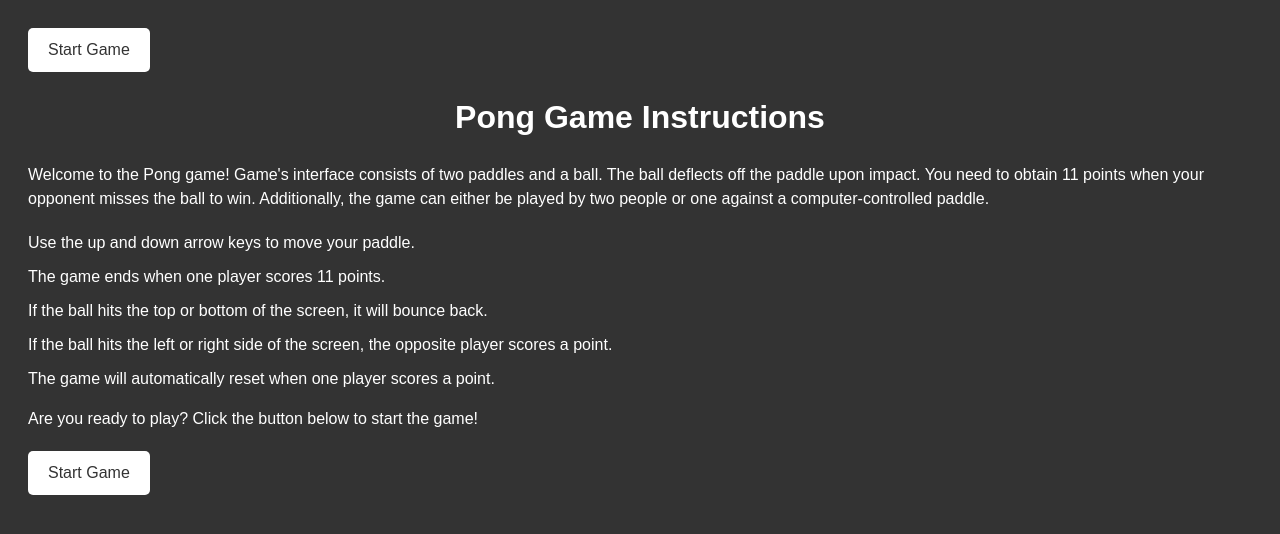
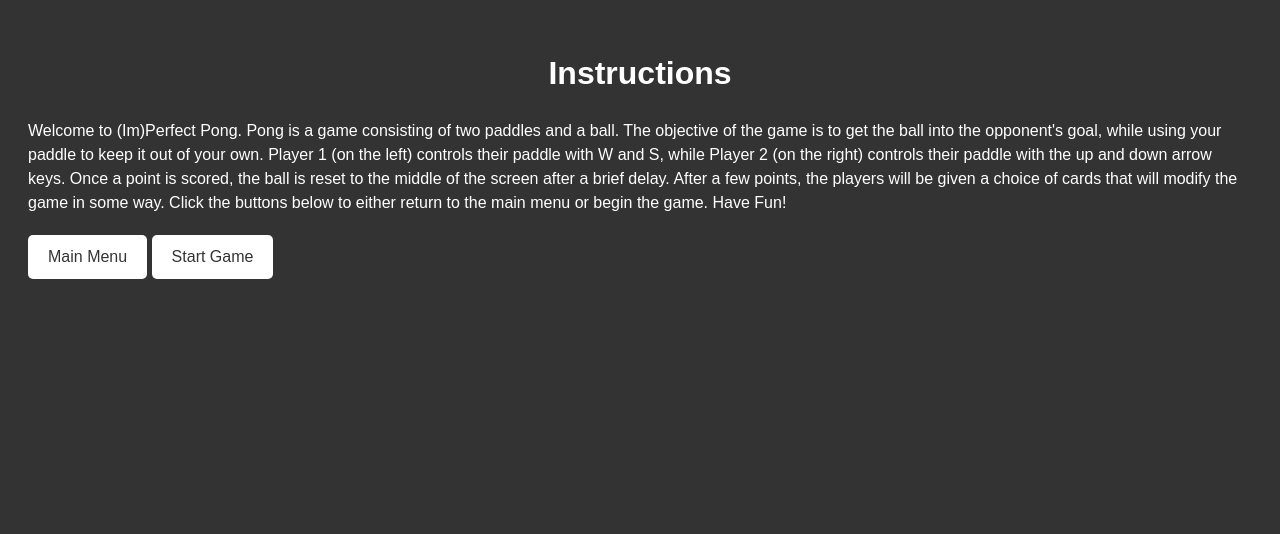
Before and after one commit to austinpundsack/ImperfectPong, a Django app: page / in a window 1280 px wide. Shown: the top 534 px of the page. Run offline with Django 4.2, Linux system fonts and the light colour scheme.

Commit message:
Fixed Instructions and Main Menu

```diff
--- a/ImperfectPongProject/pong/game/templates/Pong_menu.html
+++ b/ImperfectPongProject/pong/game/templates/Pong_menu.html
@@ -46,9 +46,9 @@
     </style>
   </head>
   <body>
-    <h1>(Im)perfect Pong</h1>
-    <button><a href={% url 'game' %} class="btn">Start Game</a></button>
-    <a href={% url 'instructions' %} class="btn">Instructions</button>
+    <h1>(Im)Perfect Pong</h1>
+    <button><a href={% url 'game' %} class="btn">Start Game</a></button><br>
+    <button><a href={% url 'instructions' %} class="btn">Instructions</button><br>
       <button><a href={% url 'menu' %} class="btn">Menu</a></button>
   </body>
 </html>
--- a/ImperfectPongProject/pong/game/templates/instructions.html
+++ b/ImperfectPongProject/pong/game/templates/instructions.html
@@ -47,34 +47,18 @@
         color: #fff;
       }
     </style>
-    <a href={% url 'menu' %} class="btn">Start Game</a>
   </head>
   <body>
-    <h1>Pong Game Instructions</h1>
+    <h1>Instructions</h1>
 
-    <p>
-      Welcome to the Pong game! Game's interface consists of two paddles and a
-      ball. The ball deflects off the paddle upon impact. You need to obtain 11
-      points when your opponent misses the ball to win. Additionally, the game
-      can either be played by two people or one against a computer-controlled
-      paddle.
-    </p>
 
-    <ul>
-      <li>Use the up and down arrow keys to move your paddle.</li>
-      <li>The game ends when one player scores 11 points.</li>
-      <li>
-        If the ball hits the top or bottom of the screen, it will bounce back.
-      </li>
-      <li>
-        If the ball hits the left or right side of the screen, the opposite
-        player scores a point.
-      </li>
-      <li>The game will automatically reset when one player scores a point.</li>
-    </ul>
+    <p>Welcome to (Im)Perfect Pong. Pong is a game consisting of two paddles and a ball.
+       The objective of the game is to get the ball into the opponent's goal, while using your paddle to keep it out of your own.
+      Player 1 (on the left) controls their paddle with W and S, while Player 2 (on the right) controls their paddle with the up
+      and down arrow keys. Once a point is scored, the ball is reset to the middle of the screen after a brief delay. After a few points,
+       the players will be given a choice of cards that will modify the game in some way. Click the buttons below to either return to the main menu or begin the game. Have Fun!</p>
 
-    <p>Are you ready to play? Click the button below to start the game!</p>
-
+      <a href={% url 'menu' %} class="btn">Main Menu</a>
     <a href={% url 'game' %} class="btn">Start Game</a>
   </body>
 </html>
```
Also changed, not shown: ImperfectPongProject/pong/game/templates/BasicPong.html (+5 -5 lines).
